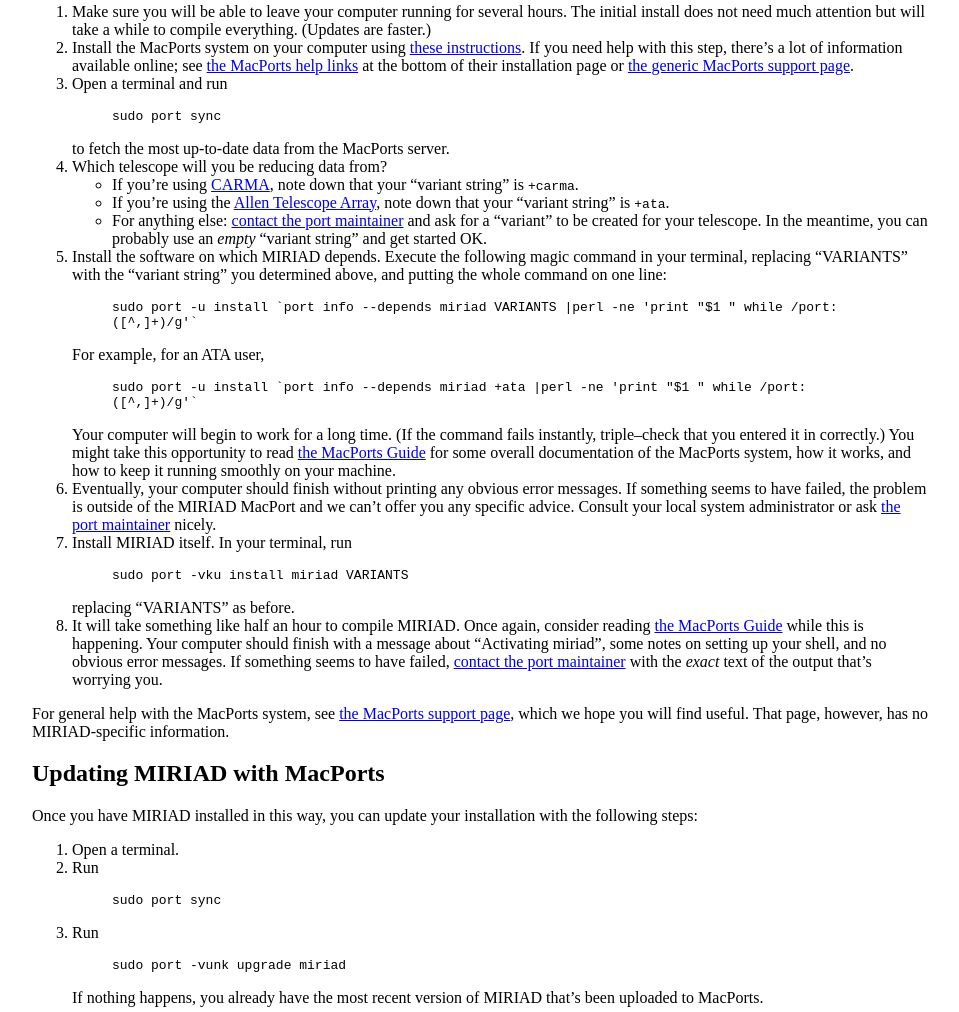
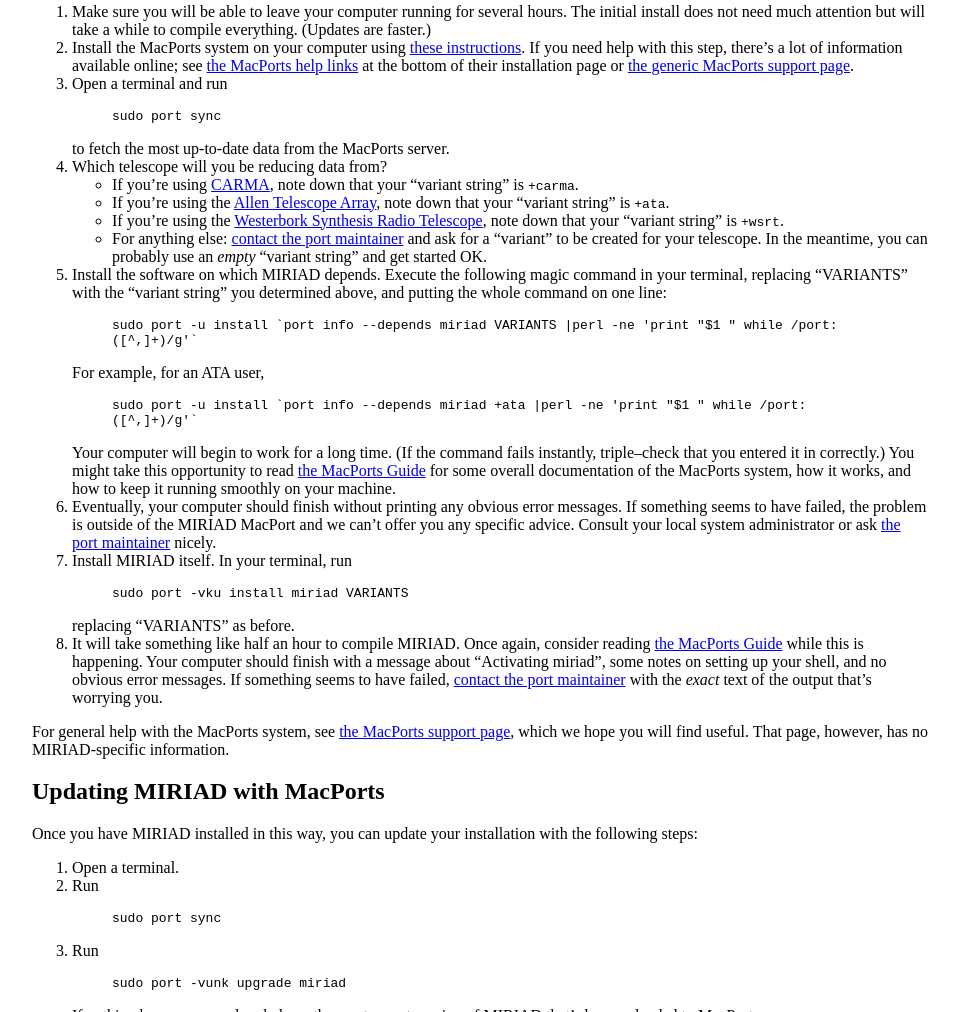
Before and after one commit to pkgw/miriad-macport, a plain HTML site: page web/index.html in a window 1280 px wide. Shown: the part 859-1871 px from the top of the page, without its empty margins (160-1119 px from the left). Drawn offline with Linux system fonts and the light colour scheme.

Commit message:
web: document new +wsrt variant

```diff
--- a/web/index.html
+++ b/web/index.html
@@ -107,6 +107,10 @@ to fetch the most up-to-date data from the MacPorts server.</li>
 down that your “variant string” is <tt>+carma</tt>.</li>
 <li>If you’re using the <a href="http://ral.berkeley.edu/ata/">Allen Telescope
 Array</a>, note down that your “variant string” is <tt>+ata</tt>.</li>
+<li>If you’re using the
+<a href="http://www.astron.nl/radio-observatory/public/public-0">Westerbork
+Synthesis Radio Telescope</a>, note down that your “variant string” is
+<tt>+wsrt</tt>.</li>
 <li>For anything else: <a href="#contact">contact the port maintainer</a>
 and ask for a “variant” to be created for your telescope. In
 the meantime, you can probably use an <em>empty</em> “variant string”
```
